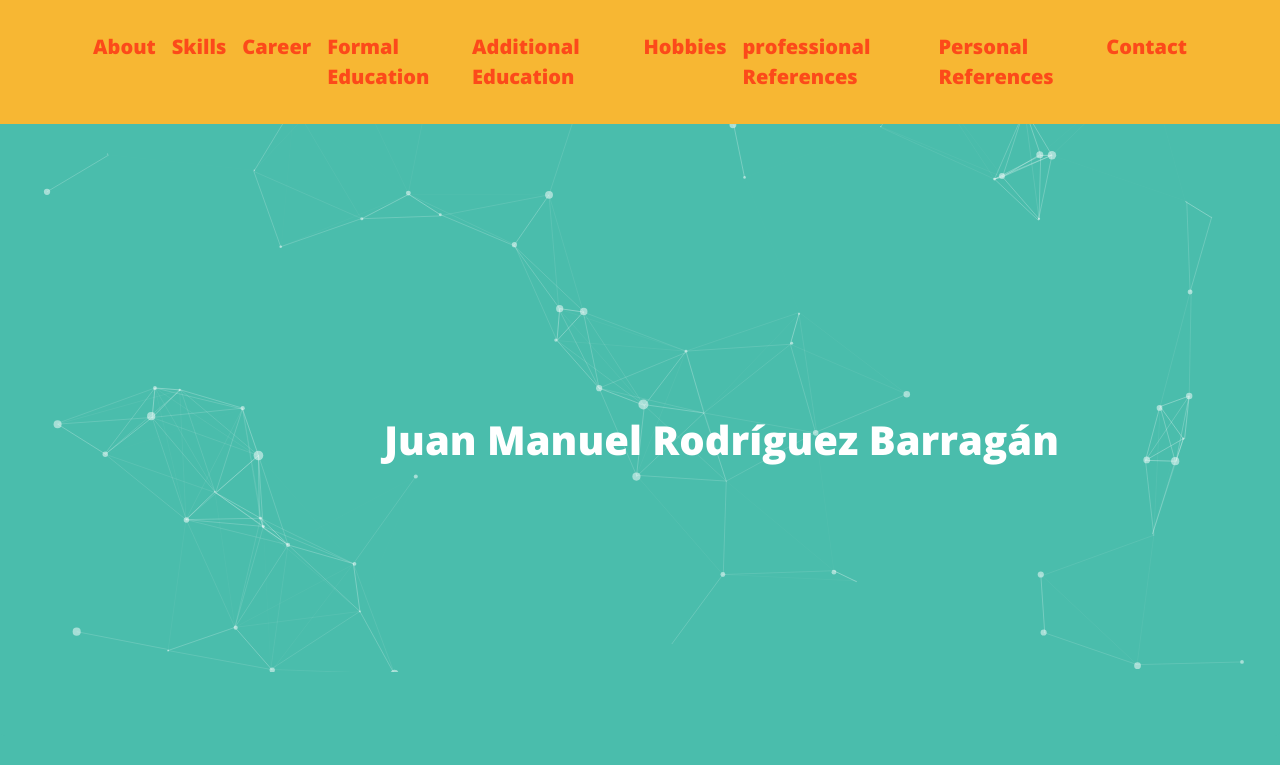
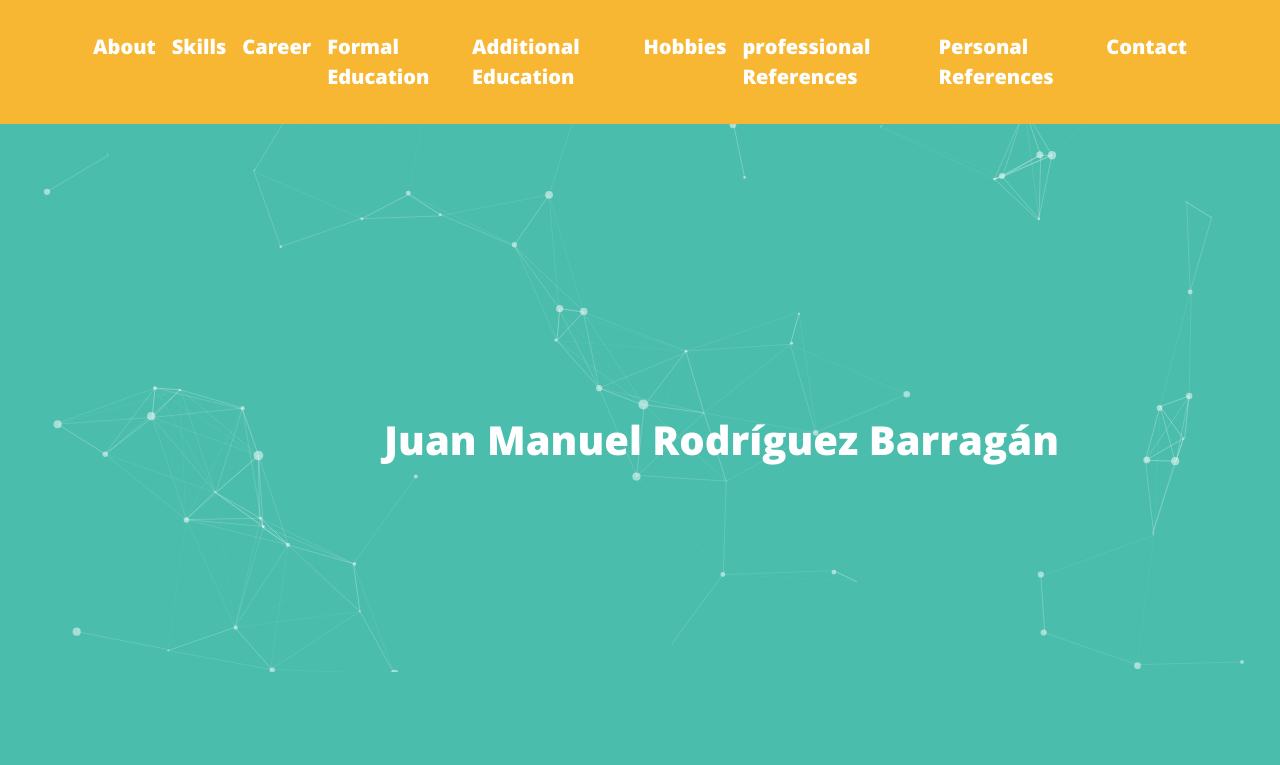
Before and after one commit to hjcalderon10/JuanRodriguez32.github.io, a plain HTML site: page index.html in a window 1280 px wide. Shown: the top 765 px of the page. Drawn offline with nearby package versions, Linux system fonts and the light colour scheme.

Commit message:
white color text navbar

```diff
--- a/style.css
+++ b/style.css
@@ -48,7 +48,7 @@
 }
 
 .navbar-light .navbar-nav .nav-link{
-	color:#FC4A1A;
+	color:white;
 	font-size: 20px;
 	font-family: "Open Sans";
 	font-weight: bold;
```
